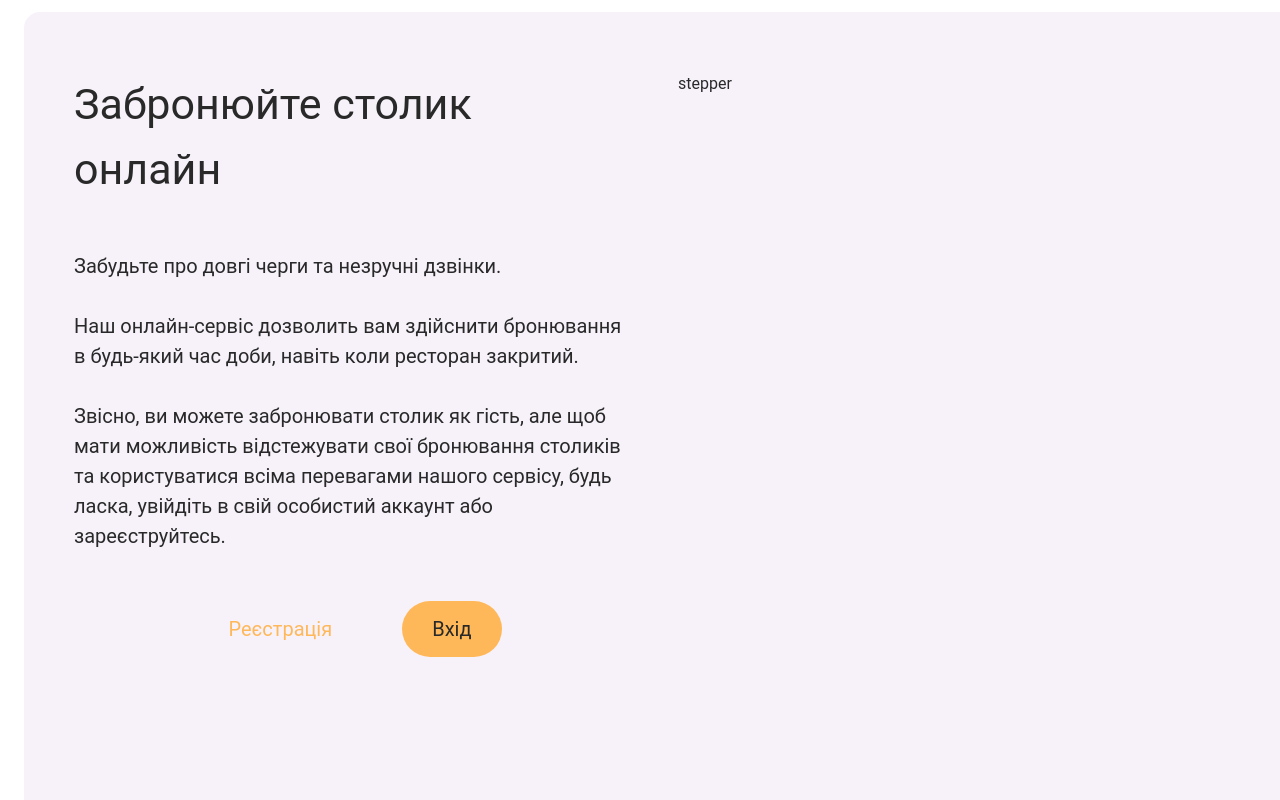
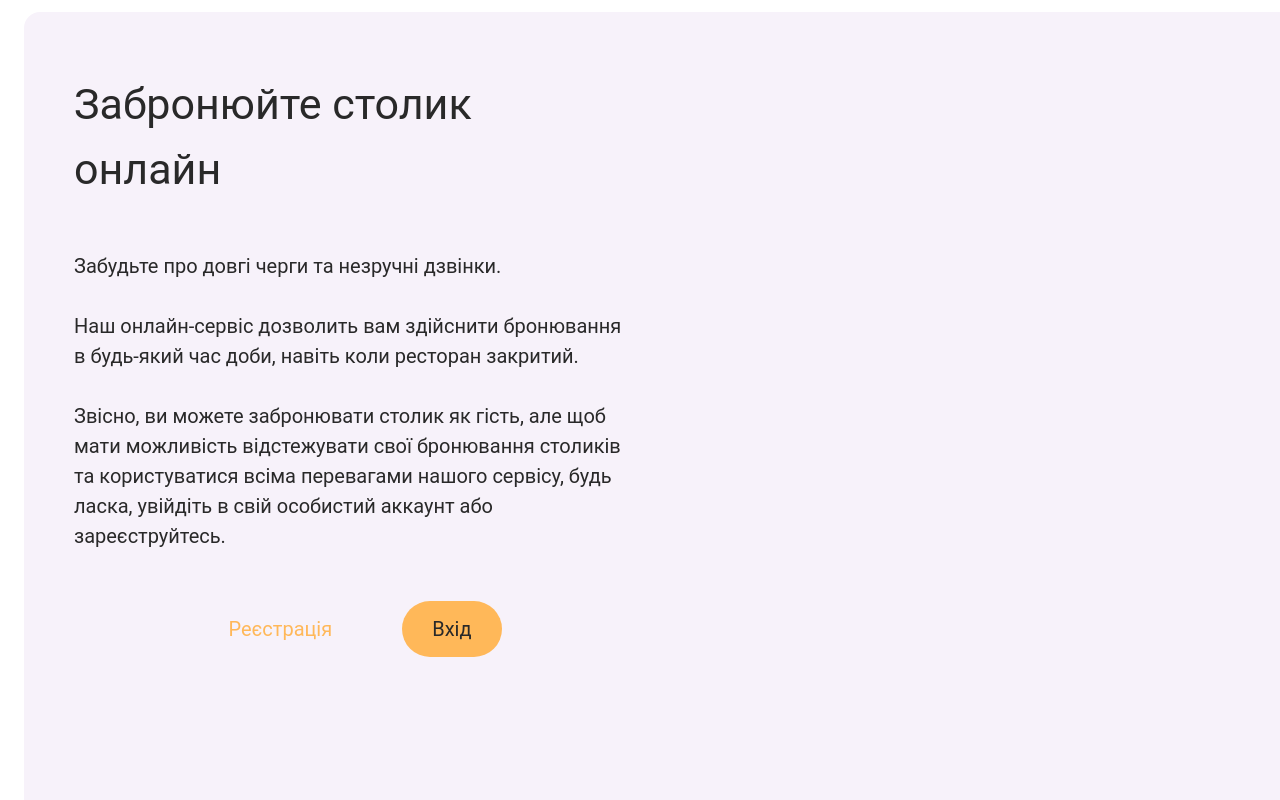
Before and after one commit to tetiana-kozak/restaurant-booking-system, a React (Create React App) app: page /user-reservation in a window 1280 px wide. Shown: the top 800 px of the page. Built offline with nearby package versions, Linux system fonts and the light colour scheme.

Commit message:
delete import StepsTabs

```diff
--- a/src/pages/UserReservationTablePage/SharedBlockReservations/SharedBlockReservations.tsx
+++ b/src/pages/UserReservationTablePage/SharedBlockReservations/SharedBlockReservations.tsx
@@ -1,6 +1,5 @@
 import SharedBlockRegisteredUser from 'pages/UserReservationTablePage/SharedBlockRegisteredUser/SharedBlockRegisteredUser';
 import SharedBlockUnregisteredUser from 'pages/UserReservationTablePage/SharedBlockUnregisteredUser/SharedBlockUnregisteredUser';
-import StepsTabs from 'shared/stepsTabs/StepsTabs/StepsTabs';
 import { useState } from 'react';
 
 type Props = {};
@@ -15,7 +14,6 @@ const SharedBlockReservations = (props: Props) => {
       ) : (
         <SharedBlockUnregisteredUser />
       )}
-      <StepsTabs />
     </div>
   )
 }
```
